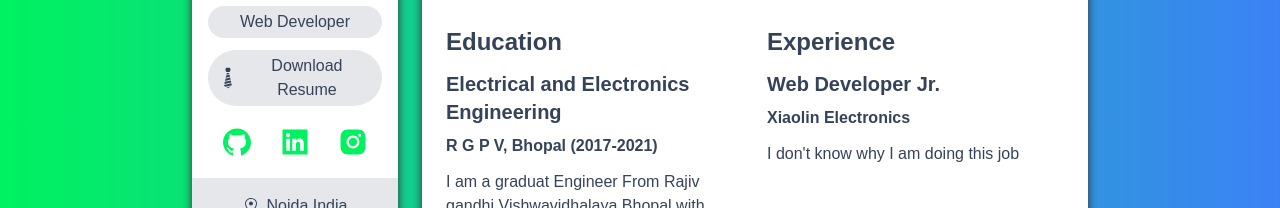
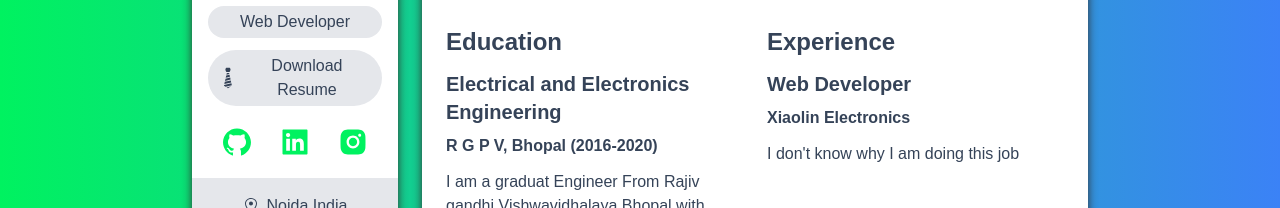
Before and after one commit to Anu374/Anu-protfolio, a Next.js app: page /resume in a window 1280 px wide. Shown: the part 134-342 px from the top of the page. Built offline with nearby package versions, Linux system fonts and the light colour scheme.

Commit message:
Update resume.tsx

```diff
--- a/pages/resume.tsx
+++ b/pages/resume.tsx
@@ -12,7 +12,7 @@ const Resume = () => {
             <h5 className="my-2 text-xl font-bold">
               Electrical and Electronics Engineering
             </h5>
-            <p className="font-semibold">R G P V, Bhopal (2017-2021)</p>
+            <p className="font-semibold">R G P V, Bhopal (2016-2020)</p>
             <p className="my-3">
             I am a graduat Engineer From Rajiv gandhi Vishwavidhalaya Bhopal with Electrical And Electronics
         Engineering.
@@ -22,7 +22,7 @@ const Resume = () => {
         <div>
           <h5 className="my-3 text-2xl font-bold">Experience</h5>
           <div className="">
-            <h5 className="my-2 text-xl font-bold">Web Developer Jr.</h5>
+            <h5 className="my-2 text-xl font-bold">Web Developer</h5>
             <p className="font-semibold">Xiaolin Electronics</p>
             <p className="my-3">I don't know why I am doing this job</p>
           </div>
```
